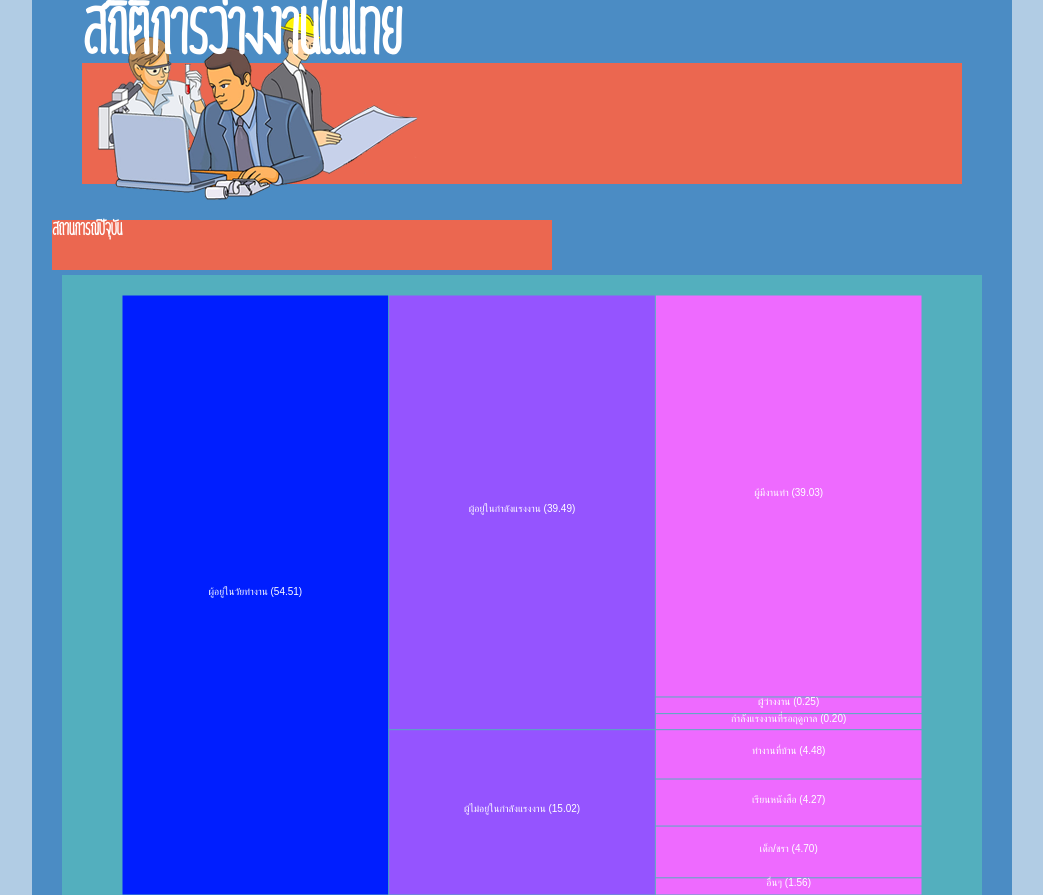
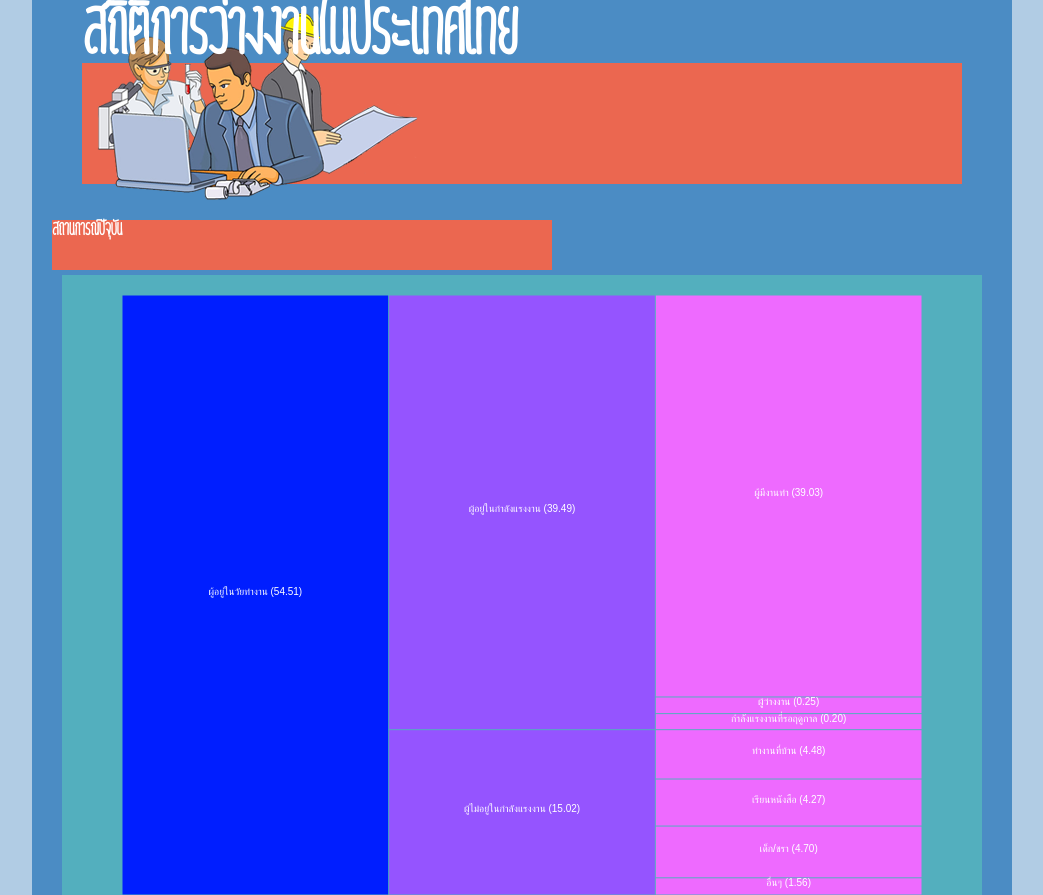
Before and after one commit to Remixman/ThailandUnemploymentVisualization, a plain HTML site: page index.html in a window 1280 px wide. Shown: the top 895 px of the page, without its empty margins (118-1161 px from the left). Drawn offline with Linux system fonts and the light colour scheme; a script that the page names is missing.

Commit message:
change title

```diff
--- a/index.html
+++ b/index.html
@@ -3,7 +3,7 @@
 
 <meta http-equiv="Content-Type" content="text/html; charset=utf-8" />
 
-<title></title>
+<title>สถิติการว่างงานในประเทศไทย</title>
 
 <link type="text/css" rel="stylesheet" href="css/base.css" />
 <link type="text/css" rel="stylesheet" href="css/Icicle.css" />
@@ -335,7 +335,7 @@
 <div class="main_containner">
 
 <div class="header">
-	<div>สถิติการว่างงานในไทย</div>
+	<div>สถิติการว่างงานในประเทศไทย</div>
 </div>
 
 <h2>สถานการณ์ปัจุบัน</h2>
```
